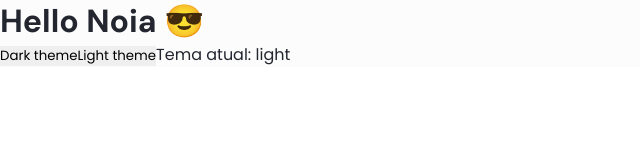
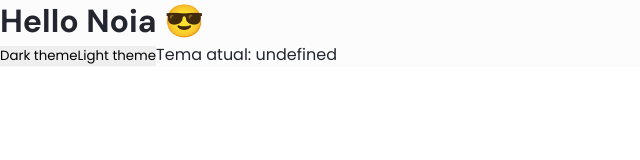
Before and after one commit to viniciusueharaweb/NFoTon, a Next.js app in the folder packages/frontend/: page / in a window 1280 px wide. Shown: the top 160 px of the page, without its empty margins (0-640 px from the left). Built offline with nearby package versions, Linux system fonts and the light colour scheme; a web font is replaced by a local one.

Commit message:
chore: changing architecture

```diff
--- a/packages/frontend/src/components/Hello/index.tsx
+++ b/packages/frontend/src/components/Hello/index.tsx
@@ -8,7 +8,10 @@ interface HelloProps {
 }
 
 export default function Hello({ children }: HelloProps) {
-  const { selectedThemeVariant, changeSelectedTheme } = useTheme()
+  const {
+    theme: { variant },
+    changeSelectedTheme,
+  } = useTheme()
 
   return (
     <Container>
@@ -16,7 +19,7 @@ export default function Hello({ children }: HelloProps) {
       {children}
       <button onClick={() => changeSelectedTheme('dark')}>Dark theme</button>
       <button onClick={() => changeSelectedTheme('light')}>Light theme</button>
-      <span>{`Tema atual: ${selectedThemeVariant}`}</span>
+      <span>{`Tema atual: ${variant}`}</span>
     </Container>
   )
 }
--- a/packages/frontend/src/hooks/useTheme.tsx
+++ b/packages/frontend/src/hooks/useTheme.tsx
@@ -10,7 +10,6 @@ type ThemeProps = {
 
 type ThemeContextData = {
   theme: DefaultTheme
-  selectedThemeVariant: VariantionType
   themeLoading: boolean
   changeSelectedTheme(theme: VariantionType): void
 }
@@ -18,23 +17,27 @@ type ThemeContextData = {
 const ThemeContext = createContext<ThemeContextData>({} as ThemeContextData)
 
 export const ThemeProvider = ({ children }: ThemeProps) => {
-  const [selectedThemeVariant, setSelectedThemeVariant] = useState<VariantionType>('light')
+  const [contextTheme, setContextTheme] = useState<DefaultTheme>(theme)
   const [themeLoading, setThemeLoading] = useState(true)
 
   useEffect(() => {
     const themeName: VariantionType = getFromLS({ key: '@nfoton/selected-theme' })
-    setSelectedThemeVariant(themeName || 'light')
+    setContextTheme({ ...theme, variant: themeName })
     setThemeLoading(false)
   }, [])
 
   const changeSelectedTheme = (themeName: VariantionType) => {
-    setSelectedThemeVariant(themeName)
+    setContextTheme({ ...theme, variant: themeName })
     setToLS({ key: '@nfoton/selected-theme', themeName })
   }
 
   return (
     <ThemeContext.Provider
-      value={{ theme, selectedThemeVariant, themeLoading, changeSelectedTheme }}
+      value={{
+        theme: contextTheme,
+        themeLoading,
+        changeSelectedTheme,
+      }}
     >
       <StyledProvider theme={theme}>{children}</StyledProvider>
     </ThemeContext.Provider>
--- a/packages/frontend/src/theme/index.ts
+++ b/packages/frontend/src/theme/index.ts
@@ -2,6 +2,7 @@ import { DefaultTheme } from 'styled-components'
 import { colors } from './colors'
 
 export const theme: DefaultTheme = {
+  variant: 'light',
   colors,
 }
 
--- a/packages/frontend/src/types/index.d.ts
+++ b/packages/frontend/src/types/index.d.ts
@@ -5,6 +5,7 @@ export type VariantionType = 'light' | 'dark'
 
 declare module 'styled-components' {
   export interface DefaultTheme {
+    variant: VariantionType
     colors: Colors
   }
 }
```
Also changed, not shown: packages/frontend/src/elements/BurgerIcon/index.tsx (+8 -2 lines), packages/frontend/src/elements/Logo/styles.ts (+7 -1 lines), 2 other files (tests, documents, lock files or other folders).
